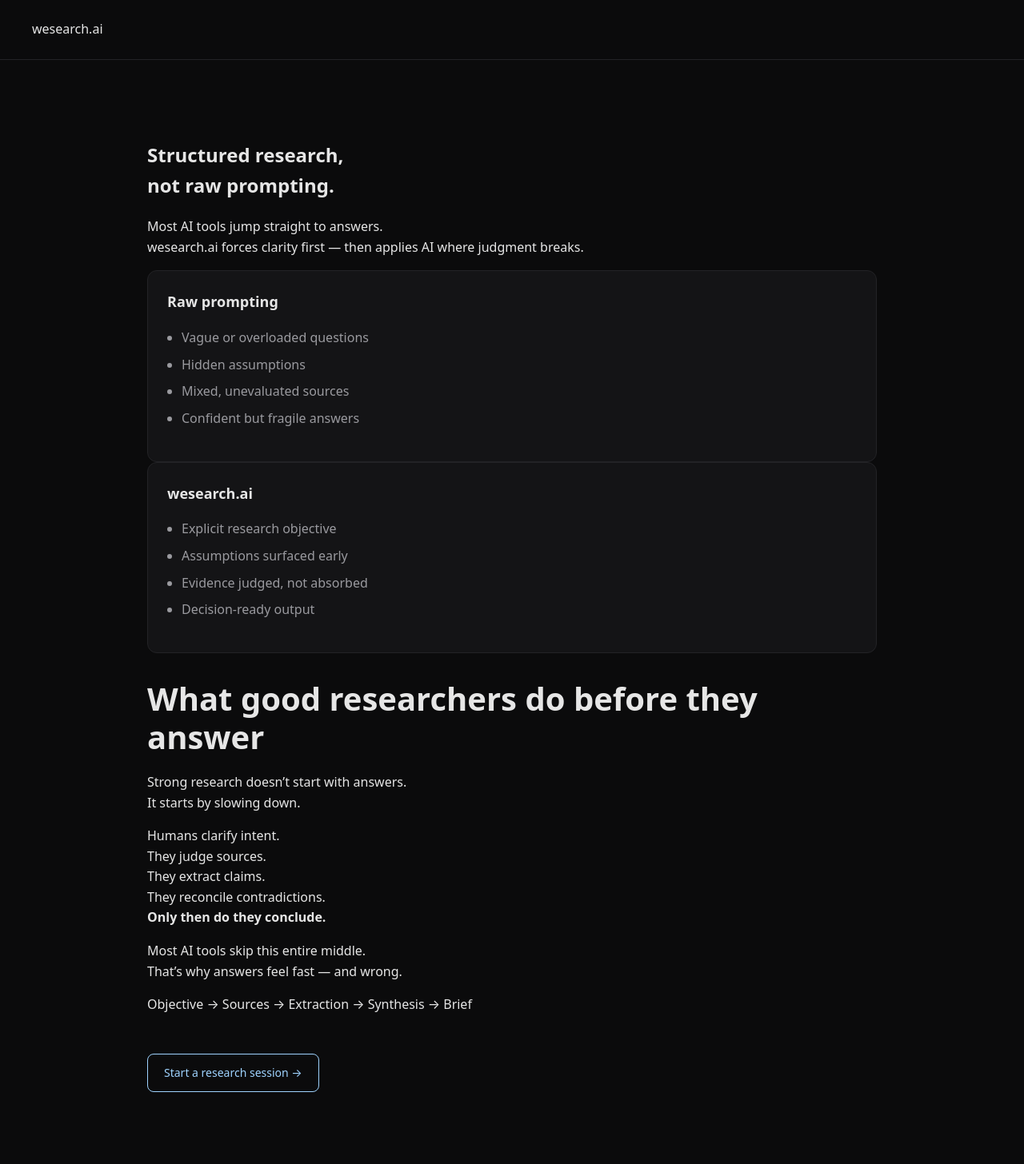
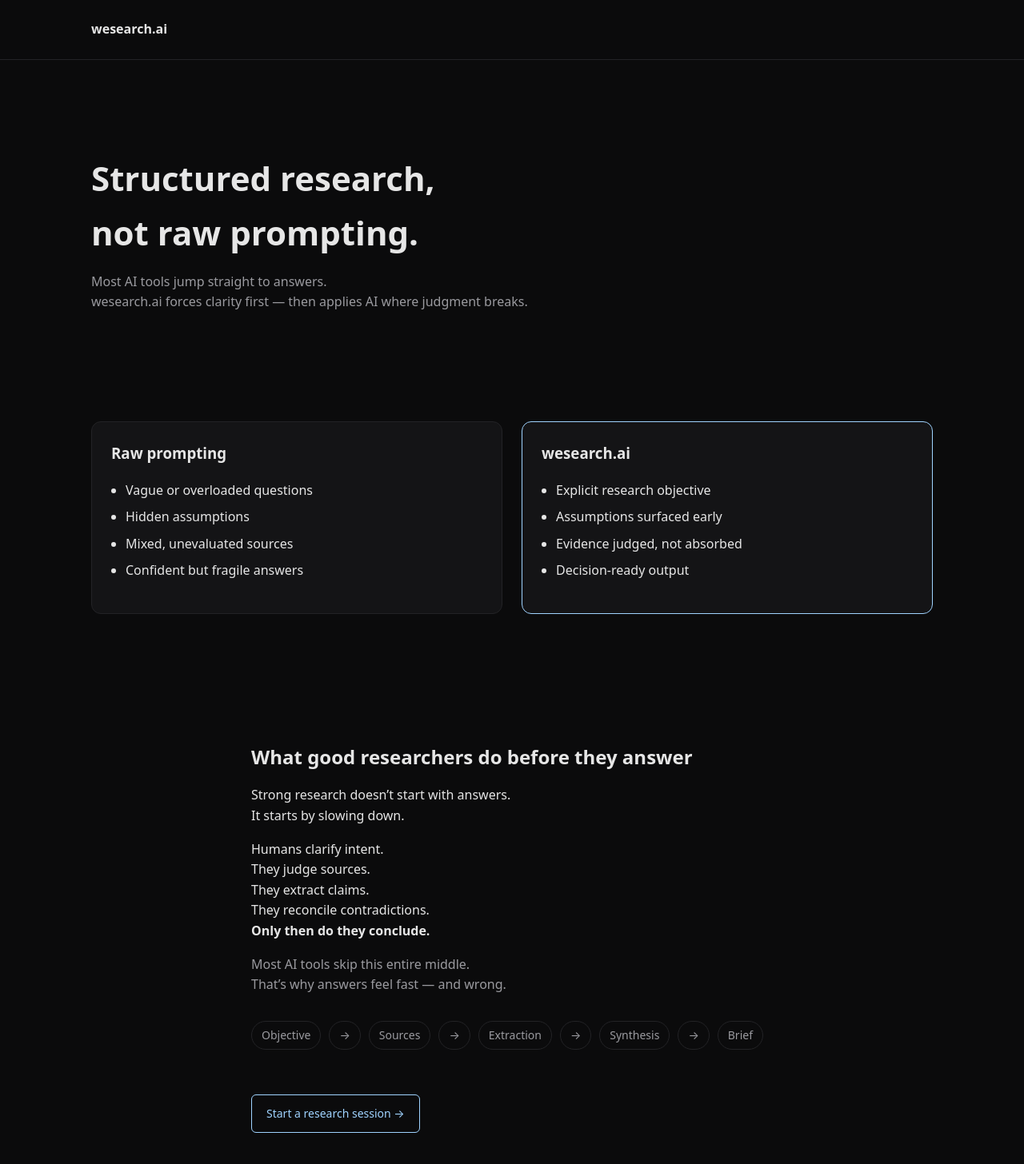
Before and after one commit to iamomrane/research-system, a plain HTML site: page index.html in a window 1280 px wide. Shown: the whole page at 80% size. Drawn offline with Linux system fonts and the light colour scheme.

Commit message:
Update home.css

```diff
--- a/home.css
+++ b/home.css
@@ -13,54 +13,53 @@
 
 body {
   margin: 0;
+  font-family: system-ui, -apple-system, Segoe UI, Roboto, sans-serif;
   background: var(--bg);
   color: var(--text);
-  font-family: system-ui, -apple-system, Segoe UI, Roboto, sans-serif;
   line-height: 1.6;
 }
 
-header {
-  padding: 24px 40px;
+.top {
   border-bottom: 1px solid var(--border);
 }
 
-header h1 {
-  font-size: 18px;
+.brand {
+  padding: 24px 0;
   font-weight: 600;
 }
 
-main {
-  max-width: 960px;
+.container {
+  max-width: 1100px;
   margin: 0 auto;
-  padding: 80px 24px 120px;
+  padding: 0 24px;
 }
 
-.block {
-  margin-bottom: 120px;
+.container.narrow {
+  max-width: 700px;
 }
 
-.block.muted {
-  color: var(--muted);
+.hero {
+  padding: 80px 0 60px;
 }
 
-h2 {
-  font-size: 40px;
-  font-weight: 600;
-  line-height: 1.2;
-  margin-bottom: 20px;
+.hero h1 {
+  font-size: 42px;
+  margin-bottom: 16px;
 }
 
-.subtext {
+.hero .sub {
+  color: var(--muted);
   font-size: 16px;
-  color: var(--muted);
-  max-width: 620px;
 }
 
-.compare {
+.comparison {
+  padding: 60px 0;
+}
+
+.grid-2 {
   display: grid;
-  grid-template-columns: 1fr 1fr;
+  grid-template-columns: repeat(2, 1fr);
   gap: 24px;
-  margin-top: 48px;
 }
 
 .card {
@@ -70,13 +69,8 @@
   padding: 24px;
 }
 
-.card.highlight {
-  border-color: var(--accent);
-}
-
 .card h3 {
   margin-top: 0;
-  font-size: 18px;
 }
 
 .card ul {
@@ -85,53 +79,49 @@
 
 .card li {
   margin-bottom: 8px;
+}
+
+.card.accent {
+  border-color: var(--accent);
+}
+
+.process {
+  padding: 80px 0 120px;
+}
+
+.process h2 {
+  margin-bottom: 16px;
+}
+
+.process p {
+  margin-bottom: 16px;
+}
+
+.process .muted {
   color: var(--muted);
 }
 
-.emphasis {
-  margin-top: 32px;
-  font-weight: 500;
-  color: var(--text);
-}
-
-.pipeline {
+.steps {
   display: flex;
-  align-items: center;
-  gap: 12px;
-  margin-top: 48px;
+  gap: 10px;
   flex-wrap: wrap;
-}
-
-.step {
-  padding: 10px 18px;
-  border-radius: 8px;
-  border: 1px solid var(--border);
-  background: var(--panel);
+  margin: 32px 0;
   font-size: 14px;
   color: var(--muted);
 }
 
-.step.active {
-  border-color: var(--accent);
-  color: var(--accent);
-}
-
-.arrow {
-  color: var(--muted);
-}
-
-.footnote {
-  margin-top: 20px;
-  font-size: 14px;
-  color: var(--muted);
+.steps span {
+  padding: 6px 12px;
+  border: 1px solid var(--border);
+  border-radius: 999px;
 }
 
 .cta {
   display: inline-block;
-  margin-top: 48px;
-  padding: 12px 20px;
-  border-radius: 8px;
+  margin-top: 24px;
+  padding: 12px 18px;
   border: 1px solid var(--accent);
+  border-radius: 6px;
   color: var(--accent);
   text-decoration: none;
   font-size: 14px;
```
